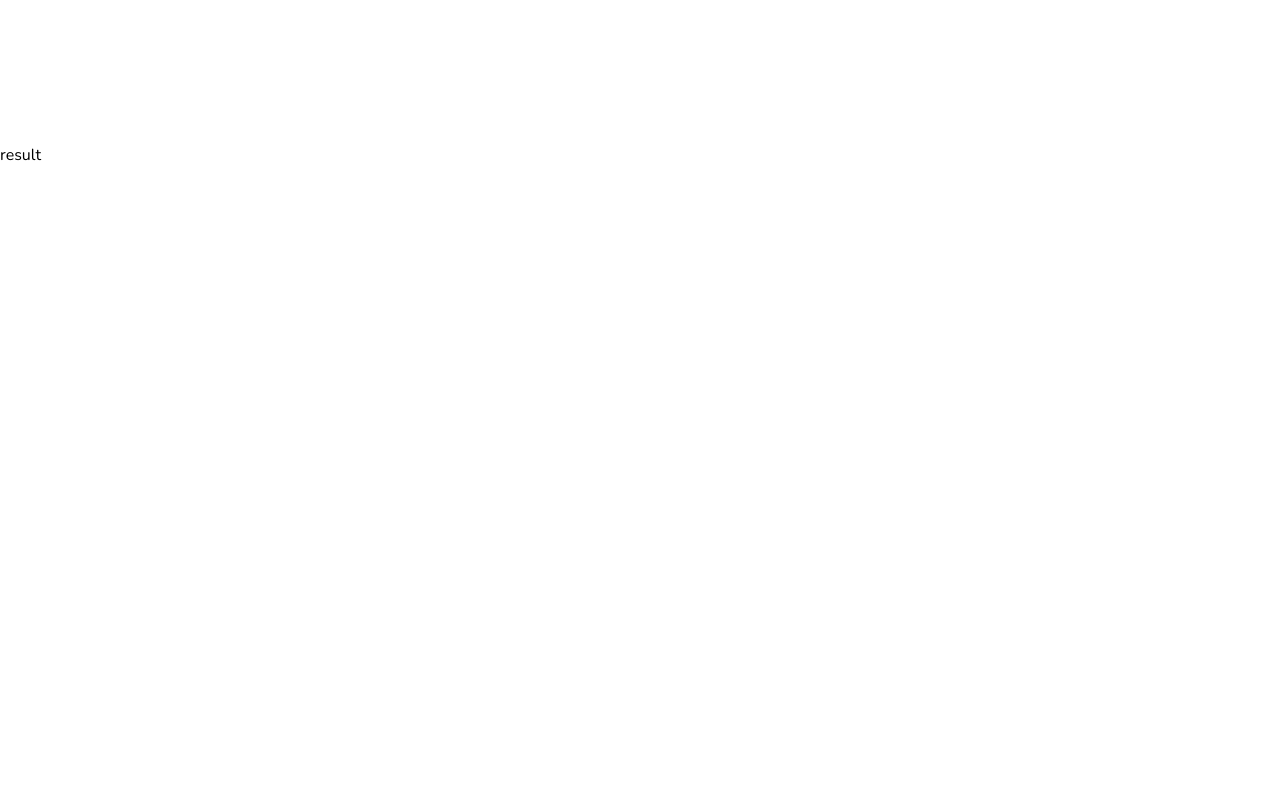
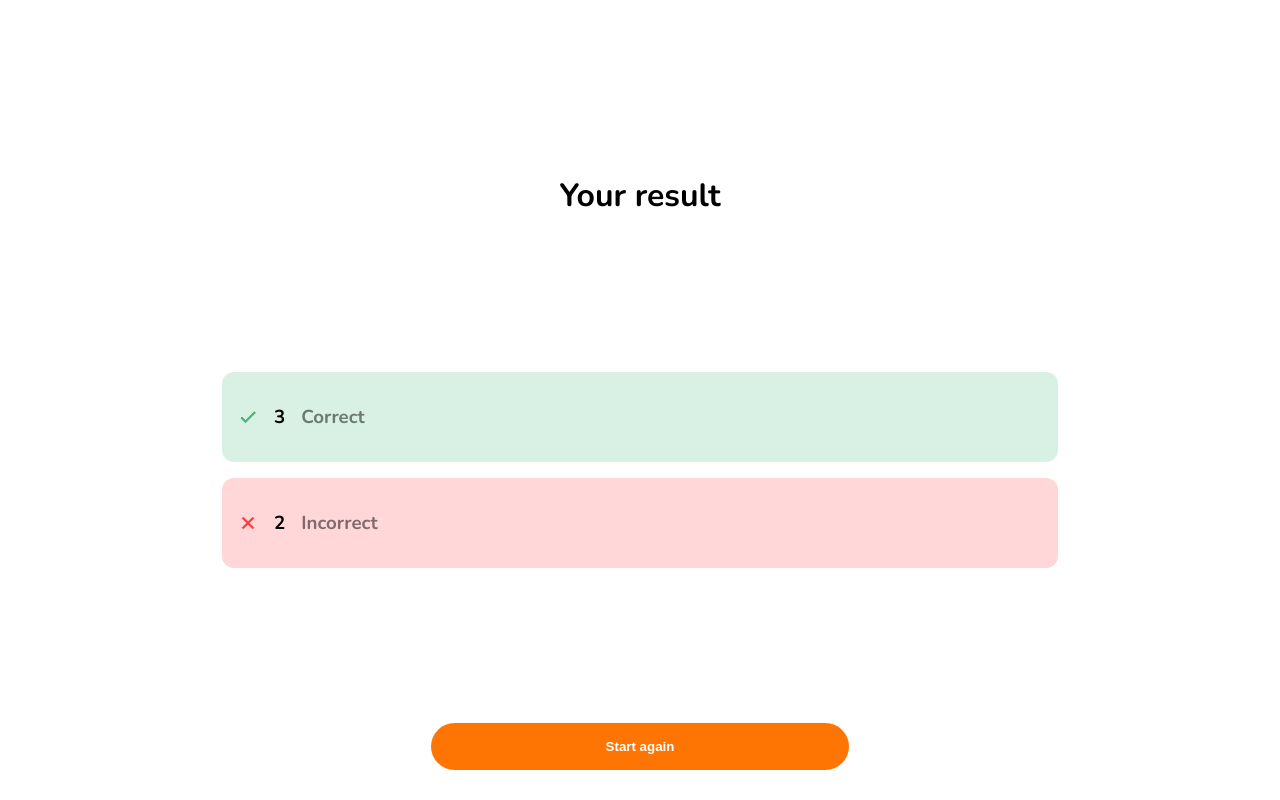
Before and after one commit to AshwinB98/quiz-app, a React (Create React App) app: page /result in a window 1280 px wide. Built offline with nearby package versions, Linux system fonts and the light colour scheme.

Commit message:
Added result layout without score meter and added desktop view.

```diff
--- a/src/components/quiz/questions/questions.component.jsx
+++ b/src/components/quiz/questions/questions.component.jsx
@@ -3,6 +3,7 @@ import { useNavigate } from "react-router-dom";
 import Button from "../../../atoms/common/button";
 import Choice from "../../../atoms/quiz/choice";
 import ProgressBar from "../../../atoms/quiz/progressBar";
+import { BtnContainer } from "../../../layouts/result/result.style";
 import { QUIZ } from "../../../mock-data";
 import {
   ChoicesContainer,
@@ -51,9 +52,15 @@ const Questions = () => {
             />
           ))}
         </ChoicesContainer>
-        <Button disabled={!isChoiceSelected} onClick={handleNextQuestion}>
-          {currentQuestion === QUIZ.length - 1 ? "Finish" : "Next"}
-        </Button>
+        <BtnContainer>
+          <Button
+            type={"button"}
+            disabled={!isChoiceSelected}
+            onClick={handleNextQuestion}
+          >
+            {currentQuestion === QUIZ.length - 1 ? "Finish" : "Next"}
+          </Button>
+        </BtnContainer>
       </QuizContainer>
     </QuestionsContainer>
   );
--- a/src/components/quiz/questions/questions.style.js
+++ b/src/components/quiz/questions/questions.style.js
@@ -3,7 +3,7 @@ import { Box, Flexbox } from "../../../atoms/common/box";
 
 export const QuestionsContainer = styled(Box)`
   height: 100%;
-  width: 100dvw;
+  width: 100%;
   background-color: rgb(255, 255, 255);
   border-top-right-radius: 2rem;
   border-top-left-radius: 2rem;
--- a/src/layouts/quiz/quiz.style.js
+++ b/src/layouts/quiz/quiz.style.js
@@ -11,5 +11,6 @@ export const OuterContainer = styled(Box)`
   @media only screen and (min-width: 48rem) {
     background: url(${require(`../../assets/quiz/quiz-bg.svg`).default})
       no-repeat bottom;
+    padding: 9rem 12rem 0rem 12rem;
   }
 `;
--- a/src/layouts/result/result.layout.jsx
+++ b/src/layouts/result/result.layout.jsx
@@ -1,9 +1,35 @@
+import { useNavigate } from "react-router-dom";
+import Button from "../../atoms/common/button";
+import ResultCard from "../../atoms/result/resultCard";
 import { OuterContainer } from "../quiz/quiz.style";
+import {
+  BtnContainer,
+  ResultCardContainer,
+  ResultContainer,
+  TitleContainer,
+} from "./result.style";
 
 const Result = () => {
+  const navigate = useNavigate();
+  const handleStartAgain = () => {
+    navigate("/");
+  };
   return (
     <OuterContainer>
-      <p>result</p>
+      <ResultContainer>
+        <TitleContainer>
+          <h1>Your result</h1>
+        </TitleContainer>
+        <ResultCardContainer>
+          <ResultCard count={3} isCorrect={true} />
+          <ResultCard count={2} />
+        </ResultCardContainer>
+        <BtnContainer>
+          <Button type={"button"} onClick={handleStartAgain}>
+            Start again
+          </Button>
+        </BtnContainer>
+      </ResultContainer>
     </OuterContainer>
   );
 };
--- /dev/null
+++ b/src/layouts/result/result.style.js
@@ -0,0 +1,31 @@
+import { styled } from "styled-components";
+import { Box, Flexbox } from "../../atoms/common/box";
+import { StyledButton } from "../../atoms/common/button";
+import { QuestionsContainer } from "../../components/quiz/questions/questions.style";
+
+export const ResultContainer = styled(QuestionsContainer)`
+  display: flex;
+  flex-direction: column;
+  justify-content: space-between;
+`;
+
+export const TitleContainer = styled(Box)`
+  text-align: center;
+`;
+
+export const ResultCardContainer = styled(Flexbox)`
+  flex-direction: column;
+  row-gap: 1rem;
+`;
+
+export const BtnContainer = styled(Flexbox)`
+  ${StyledButton} {
+    width: 100%;
+  }
+  @media only screen and (min-width: 48rem) {
+    justify-content: center;
+    ${StyledButton} {
+      width: 50%;
+    }
+  }
+`;
```
